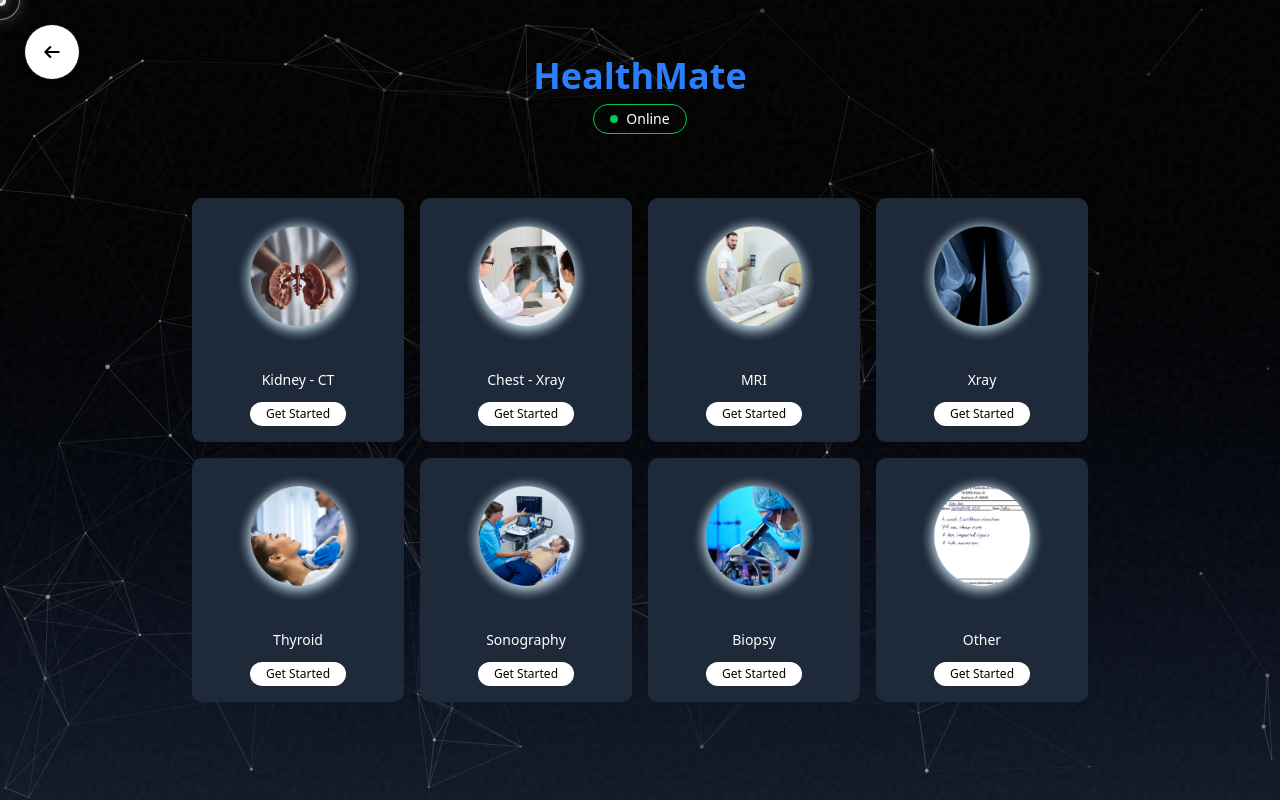
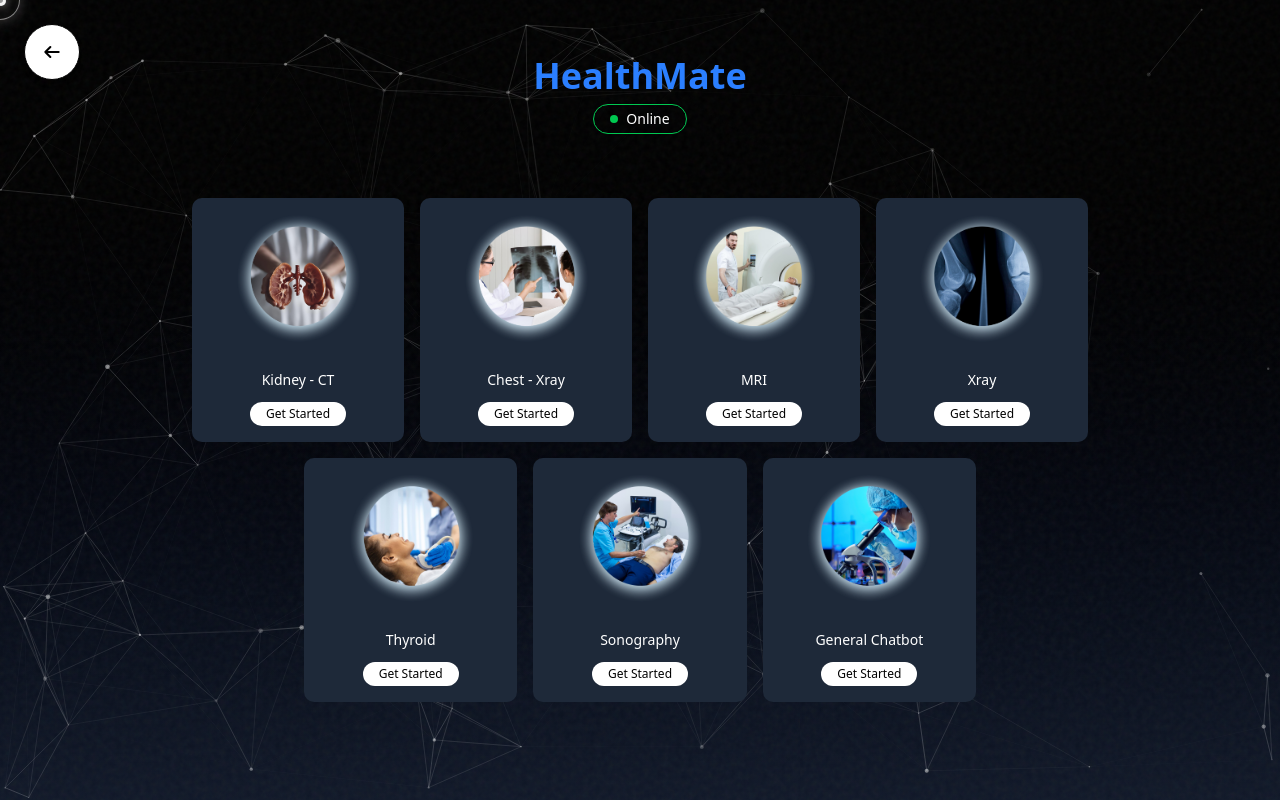
Before and after one commit to jayesh-verma-code/Project-N, a Next.js app: page /HealthMatesecondLanding in a window 1280 px wide. Built offline with nearby package versions, Linux system fonts and the light colour scheme.

Commit message:
chore:changed layout of Healthmatesecondlanding

```diff
--- a/app/HealthMatesecondLanding/page.tsx
+++ b/app/HealthMatesecondLanding/page.tsx
@@ -25,11 +25,8 @@ export default function HealthMatePage() {
     { id: 'xray', title: 'Xray', image: '/image xray.png' },
     { id: 'thyroid', title: 'Thyroid', image: '/image thytoid.png' },
     { id: 'sonography', title: 'Sonography', image: '/image sonography.png' },
-    { id: 'biopsy', title: 'Biopsy', image: '/image biospy.png' },
-    { id: 'other', title: 'Other', image: '/image others.png' },
+    { id: 'biopsy', title: 'General Chatbot', image: '/image biospy.png' },
   ];
-
-  // No longer need handleGetStarted function as we're using direct Link component
 
   return (
     <ThemeProvider attribute="class" defaultTheme="dark">
@@ -42,9 +39,6 @@ export default function HealthMatePage() {
         <CustomCursor
           containerRef={containerRef as React.RefObject<HTMLDivElement>}
         />
-
-        {/* Background image */}
-
 
         {/* Back button */}
         <div className="absolute top-4 left-4 sm:top-6 sm:left-6 z-20">
@@ -88,31 +82,24 @@ export default function HealthMatePage() {
           </header>
 
           {/* Medical Categories Grid - Matches screenshot */}
-          <div className="grid grid-cols-2 md:grid-cols-4 gap-4 max-w-4xl mx-auto">
-            {categories.map(category => (
-              <div
-                key={category.id}
-                className="flex flex-col items-center bg-gray-800 bg-opacity-50 rounded-lg p-4 relative z-30"
-              >
-                {/* Circular image */}
-                <div className="md:w-32 md:h-32 w-24 h-24 rounded-full overflow-hidden mb-4 flex items-center justify-center">
-                  {/* Placeholder for actual images */}
-                  <div className={`w-full h-full rounded-full`}>
-                    <img src={category.image} alt={category.title} className="object-cover w-[100%] h-[100%]" />
-                  </div>
-                </div>
+          <div className="max-w-4xl mx-auto">
+            {/* First 4 cards */}
+            <div className="grid grid-cols-2 md:grid-cols-4 gap-4 mb-4">
+              {categories.slice(0, 4).map(category => (
+                <CategoryCard key={category.id} category={category} />
+              ))}
+            </div>
 
-                <span className="text-sm mt-3 mb-3">{category.title}</span>
-
-                {/* Updated Link to navigate to Healthmate with the category parameter */}
-                <Link
-                  href={`/Healthmate?category=${category.id}`}
-                  className="bg-white text-black text-xs font-medium py-1 px-4 rounded-full hover:bg-gray-200 transition-colors"
-                >
-                  Get Started
-                </Link>
+            {/* Last 3 cards centered */}
+            <div className="flex justify-center">
+              <div className="grid grid-cols-2 md:grid-cols-3 gap-4 w-full max-w-2xl">
+                {categories.slice(4).map(category => (
+                  <CategoryCard key={category.id} category={category} />
+                ))}
+                {/* Empty div to maintain grid alignment */}
+                <div className="hidden md:block"></div>
               </div>
-            ))}
+            </div>
           </div>
 
           {/* Bottom particle cluster */}
@@ -124,3 +111,28 @@ export default function HealthMatePage() {
     </ThemeProvider>
   );
 }
+
+// Extracted CategoryCard component for consistency
+function CategoryCard({ category }: { category: MedicalCategory }) {
+  return (
+    <div className="flex flex-col items-center bg-gray-800 bg-opacity-50 rounded-lg p-4 relative z-30">
+      {/* Circular image */}
+      <div className="w-24 h-24 md:w-32 md:h-32 rounded-full overflow-hidden mb-4 flex items-center justify-center">
+        <img
+          src={category.image}
+          alt={category.title}
+          className="object-cover w-full h-full"
+        />
+      </div>
+
+      <span className="text-sm mt-3 mb-3 text-center">{category.title}</span>
+
+      <Link
+        href={`/Healthmate?category=${category.id}`}
+        className="bg-white text-black text-xs font-medium py-1 px-4 rounded-full hover:bg-gray-200 transition-colors"
+      >
+        Get Started
+      </Link>
+    </div>
+  );
+}
```
